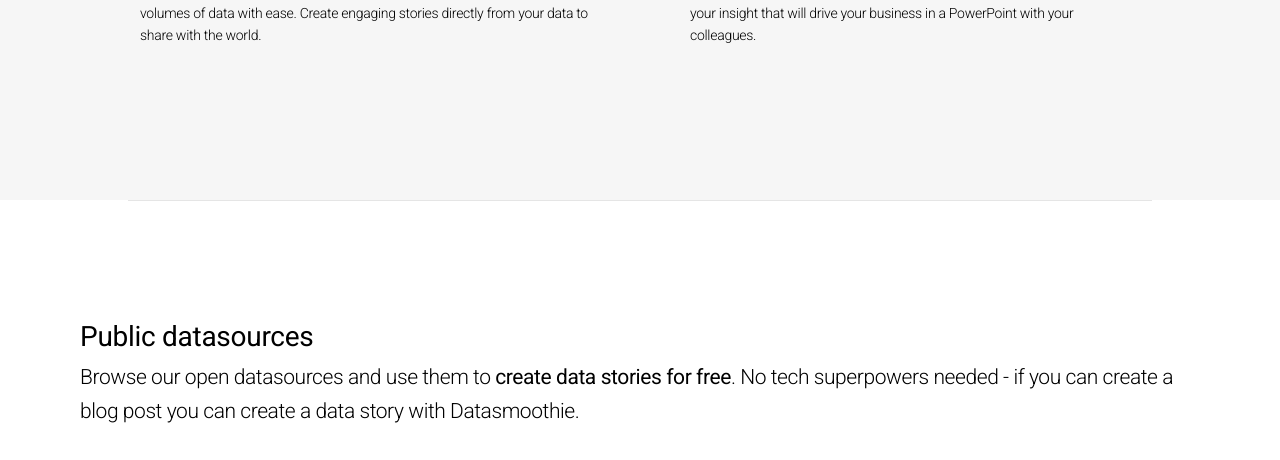
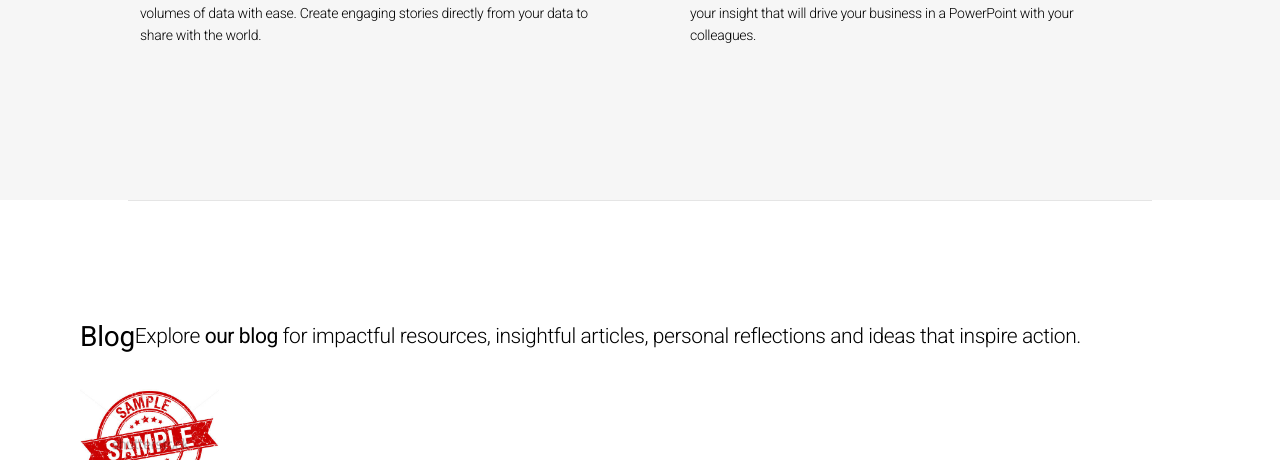
Before and after one commit to challengingcoder/python_xlsx_highchart, a Flask app: page / in a window 1280 px wide. Shown: the part 4989-5449 px from the top of the page. Run offline with Flask 2, Linux system fonts and the light colour scheme; some libraries are stand-ins or nearby versions.

Commit message:
bloglist update

```diff
--- a/src/pptxbuilder/static/css/custom.css
+++ b/src/pptxbuilder/static/css/custom.css
@@ -313,20 +313,20 @@ h1.block-title{
 .more-link{
 	margin-top:12px;
 }
-#datasources-list img{
+#blog-list img{
 	width:100%;
 }
-#datasources-list img-container{
+#blog-list img-container{
 	border-radius:15px;
 }
-#datasources-list h3 a, #datasources-list .subtitle a{
+#blog-list h3 a, #blog-list .subtitle a{
 	color:inherit;
 }
 @media (max-width: 990px){
 		.more-link{margin-bottom:20px;}
 }
 @media (min-width: 320px) and (max-width: 768px) {
-	.datasource-container{
+	.blog-container{
 
 	}
 }
--- a/src/pptxbuilder/templates/blog/index.jinja2
+++ b/src/pptxbuilder/templates/blog/index.jinja2
@@ -2,13 +2,13 @@
 {% import 'partial/header.jinja2' as header %}
 {% import 'partial/footer.jinja2' as footer %}
 
-{% import 'partial/sections/blogPostOne.jinja2' as blogPostOne %}
+{% import 'partial/sections/blogList.jinja2' as blogList %}
 
 {% block content %}
 
     {{ header.render() }}
 
-    {{ blogPostOne.render() }}
+    {{ blogList.render() }}
 
     {{ footer.render() }}
 
--- a/src/pptxbuilder/templates/home/index.jinja2
+++ b/src/pptxbuilder/templates/home/index.jinja2
@@ -8,7 +8,7 @@
 {% import 'partial/sections/whyUseSection.jinja2' as whyUseSection %}
 {% import 'partial/sections/dataSchemeSection.jinja2' as dataSchemeSection %}
 {% import 'partial/sections/forWho.jinja2' as forWho %}
-{% import 'partial/sections/blogPostOne.jinja2' as blogPostOne %}
+{% import 'partial/sections/blogList.jinja2' as blogList %}
 {% import 'partial/sections/haveOwnStructure.jinja2' as haveOwnStructure %}
 {% import 'partial/sections/joinSection.jinja2' as joinSection %}
 
@@ -24,7 +24,7 @@
     {{ dataSchemeSection.render() }}
     {{ haveOwnStructure.render() }}
     {{ forWho.render() }}
-    {{ blogPostOne.render() }}
+    {{ blogList.render() }}
     {{ joinSection.render() }}
     {{ footer.render() }}
 
--- /dev/null
+++ b/src/pptxbuilder/templates/partial/sections/blogList.jinja2
@@ -0,0 +1,31 @@
+{%- macro render() -%}
+
+<div id="blog-list" class="block app-block-stats block-bordered-lg">
+  <div class="container">
+    <div class="row">
+      <h2 style=""><b>Blog</b></h2>
+        <p class="bm-35 lead" style="margin-bottom:35px;">
+          Explore <b>our blog</b> for impactful resources, insightful articles, personal reflections
+          and ideas that inspire action.
+        </p>
+      <div class="row" style="margin-left:-10px;">
+
+          <div class="col-md-3 col-sm-6 col-xs-12 blog-container">
+            <div class="img-container">
+              <a href="/blog/@datasmoothie/public/world-happiness-report-2015-2017/">
+                <img src="sample.jpg">
+              </a>
+            </div>
+            <h3><a href="/blog/@datasmoothie/public/world-happiness-report-2015-2017/">Automate Your PowerPoint Presentations with PPTX Builder </a></h3>
+
+            <div class="subtitle"><a href="/blog/@datasmoothie/public/world-happiness-report-2015-2017/">Survey of the state of global happiness</a></div>
+
+            <div class="more-link"><a href="/blog/@datasmoothie/public/world-happiness-report-2015-2017/">Use it →</a></div>
+          </div>
+
+      </div>
+    </div>
+  </div>
+</div>
+
+{%- endmacro %}
--- a/src/pptxbuilder/templates/partial/sections/blogPostOne.jinja2
+++ /dev/null
@@ -1,70 +0,0 @@
-{%- macro render() -%}
-
-<div id="datasources-list" class="block app-block-stats block-bordered-lg">
-  <div class="container">
-    <div class="row">
-      <h2 style=""><b>Public datasources</b></h2>
-        <p class="bm-35 lead" style="margin-bottom:35px;">
-          Browse our open datasources and use them to <b>create data stories for free</b>.
-          No tech superpowers needed - if you can create a blog post you can create a data story with Datasmoothie.
-        </p>
-      <div class="row" style="margin-left:-10px;">
-
-          <div class="col-md-3 col-sm-6 col-xs-12 datasource-container">
-            <div class="img-container">
-              <a href="/datasource/@datasmoothie/public/world-happiness-report-2015-2017/">
-                <img src="background:url(../../static/img/sample.jpg);">
-              </a>
-            </div>
-            <h3><a href="/datasource/@datasmoothie/public/world-happiness-report-2015-2017/">World happiness report 2015-2017</a></h3>
-
-            <div class="subtitle"><a href="/datasource/@datasmoothie/public/world-happiness-report-2015-2017/">Survey of the state of global happiness</a></div>
-
-            <div class="more-link"><a href="/datasource/@datasmoothie/public/world-happiness-report-2015-2017/">Use it →</a></div>
-          </div>
-
-          <div class="col-md-3 col-sm-6 col-xs-12 datasource-container">
-            <div class="img-container">
-              <a href="/datasource/@datasmoothie/public/ofsted/">
-                <img src="background:url(../../static/img/sample.jpg);">
-              </a>
-            </div>
-            <h3><a href="/datasource/@datasmoothie/public/ofsted/">Ofsted: School Inspections and Outcomes</a></h3>
-
-            <div class="subtitle"><a href="/datasource/@datasmoothie/public/ofsted/">Every single Ofsted school inspection of nurseries, primary schools, etc and their outcomes</a></div>
-
-            <div class="more-link"><a href="/datasource/@datasmoothie/public/ofsted/">Use it →</a></div>
-          </div>
-
-          <div class="col-md-3 col-sm-6 col-xs-12 datasource-container">
-            <div class="img-container">
-              <a href="/datasource/@datasmoothie/public/2017-general-elections-political-donations-weeks-3/">
-                <img src="background:url(../../static/img/sample.jpg);">
-              </a>
-            </div>
-            <h3><a href="/datasource/@datasmoothie/public/2017-general-elections-political-donations-weeks-3/">2017 General Elections: Political donations weeks 1-3</a></h3>
-
-            <div class="subtitle"><a href="/datasource/@datasmoothie/public/2017-general-elections-political-donations-weeks-3/">Electoral commission data on political donations reported between May 3 and 23</a></div>
-
-            <div class="more-link"><a href="/datasource/@datasmoothie/public/2017-general-elections-political-donations-weeks-3/">Use it →</a></div>
-          </div>
-
-          <div class="col-md-3 col-sm-6 col-xs-12 datasource-container">
-            <div class="img-container">
-              <a href="/datasource/@datasmoothie/public/uk-political-donations-elections-2015/">
-                <img src="background:url(../../static/img/sample.jpg);">
-              </a>
-            </div>
-            <h3><a href="/datasource/@datasmoothie/public/uk-political-donations-elections-2015/">UK Political donations - elections 2015</a></h3>
-
-            <div class="subtitle"><a href="/datasource/@datasmoothie/public/uk-political-donations-elections-2015/">Electoral commission data about political donations for the 2015 election campaign</a></div>
-
-            <div class="more-link"><a href="/datasource/@datasmoothie/public/uk-political-donations-elections-2015/">Use it →</a></div>
-          </div>
-
-      </div>
-    </div>
-  </div>
-</div>
-
-{%- endmacro %}
```
